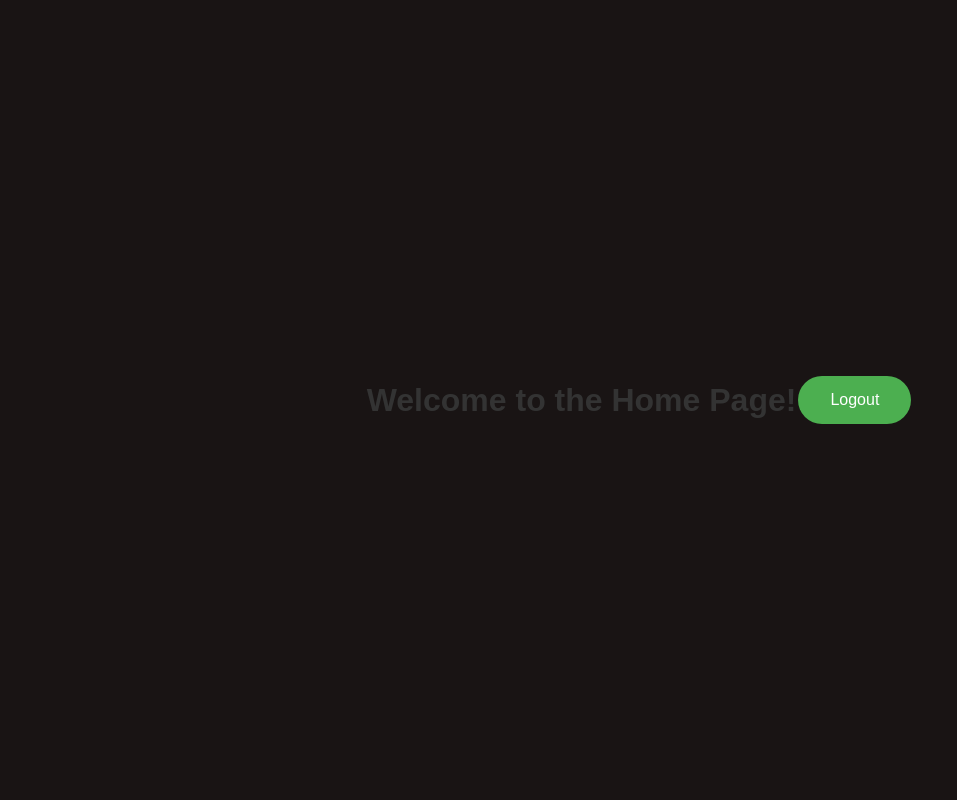
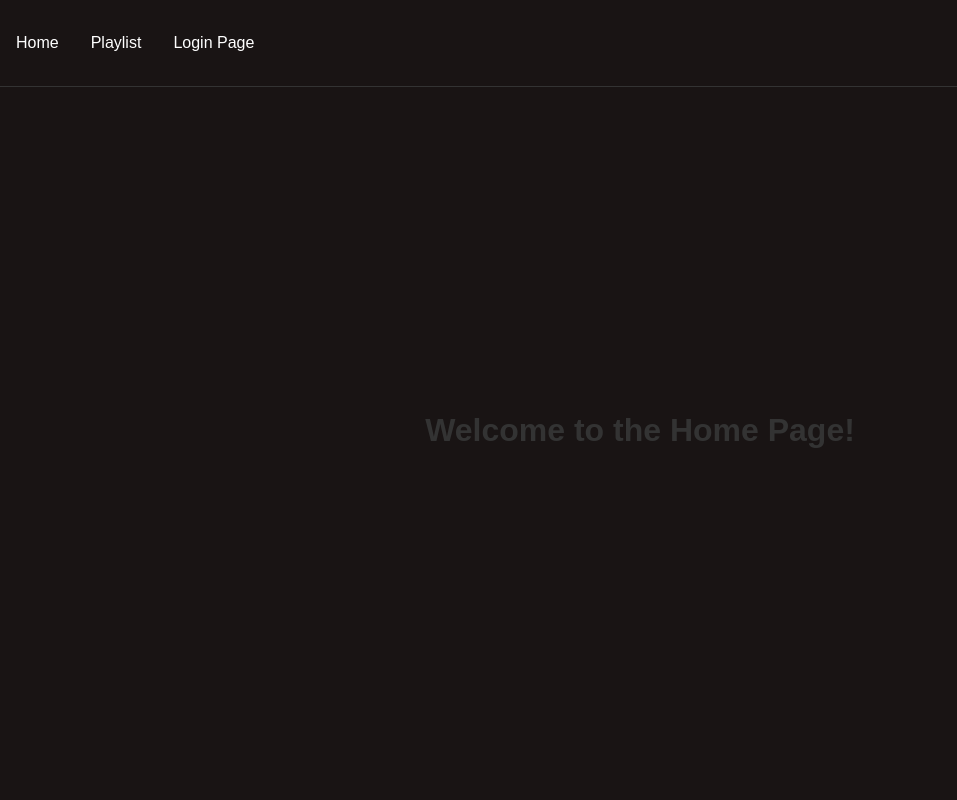
Before and after one commit to Merlijnos/JukeBox-MPA, a Django app: page /home/ in a window 1280 px wide. Shown: the whole page, without its empty margins (0-957 px from the left). Run offline with Django 5.2, Linux system fonts and the light colour scheme; a user stored in the database is signed in; data that the repository does not hold is empty.

Commit message:
- Songs are playable from a playlist - Added css styling to the pages - navbar - Database works now

```diff
--- a/Jukebox/Jukebox/settings.py
+++ b/Jukebox/Jukebox/settings.py
@@ -81,7 +81,6 @@ DATABASES = {
     }
 }
 
-
 # Password validation
 # https://docs.djangoproject.com/en/5.0/ref/settings/#auth-password-validators
 
--- a/Jukebox/Mpapp/spotify.py
+++ b/Jukebox/Mpapp/spotify.py
@@ -26,3 +26,11 @@ def get_playlist(playlist_id, auth_token):
     r = requests.get(f"https://api.spotify.com/v1/playlists/{playlist_id}", headers=headers)
     data = r.json()
     return data
+
+def get_track(track_id, auth_token):
+    headers = {
+        "Authorization": f"Bearer {auth_token}"
+    }
+    r = requests.get(f"https://api.spotify.com/v1/tracks/{track_id}", headers=headers)
+    data = r.json()
+    return data
--- a/Jukebox/Mpapp/static/Mpapp/styles.css
+++ b/Jukebox/Mpapp/static/Mpapp/styles.css
@@ -74,6 +74,43 @@ input[type=text], input[type=password] {
 
 button, input[type=text], input[type=password], input[type=email] {
     border-radius: 40px; /* Adjust as needed */
+}
+
+.navbar {
+    position: fixed;
+    top: 0;
+    width: 100%;
+    background-color: #191414;
+    padding: 20px;
+    border-bottom: 1px solid #333;
+    z-index: 1;
+}
+
+body {
+    padding-top: 60px; /* Adjust as needed */
+}
+
+.navbar ul {
+    list-style-type: none;
+    margin: 0;
+    padding: 0;
+    overflow: hidden;
+}
+
+.navbar li {
+    float: left;
+}
+
+.navbar li a {
+    display: block;
+    color: white;
+    text-align: center;
+    padding: 14px 16px;
+    text-decoration: none;
+}
+
+.navbar li a:hover {
+    background-color: #4CAF50;
 }
 
 .song-grid {
@@ -195,6 +232,17 @@ button, input[type=text], input[type=password], input[type=email] {
     text-align: left;
 }
 
+.song-table tr {
+    transition: background-color 0.3s ease, box-shadow 0.3s ease; /* Add transition effects */
+    border-radius: 10px; /* Add smooth borders */
+}
+
+.song-table tr:hover {
+    background-color: #4CAF50; /* Change this to the color you want */
+    box-shadow: 0px 0px 10px 3px rgb(76, 175, 80); /* Add glow effect */
+    border-radius: 10px;
+}
+
 @media screen and (max-width: 600px) {
     .song-table {
         width: 100%;
--- a/Jukebox/Mpapp/templates/Mpapp/home.html
+++ b/Jukebox/Mpapp/templates/Mpapp/home.html
@@ -6,9 +6,13 @@
     <link rel="stylesheet" type="text/css" href="{% static 'Mpapp/styles.css' %}">
 </head>
 <body>
+    <nav class="navbar">
+        <ul>
+            <li><a href="{% url 'home' %}">Home</a></li>
+            <li><a href="{% url 'playlist_view' %}">Playlist</a></li>
+            <li><a href="{% url 'login' %}">Login Page</a></li>
+        </ul>
+    </nav>
     <h1>Welcome to the Home Page!</h1>
-        <button class="login-button">
-            <a href="{% url 'login' %}">Logout</a>
-        </button>
 </body>
 </html>
--- a/Jukebox/Mpapp/urls.py
+++ b/Jukebox/Mpapp/urls.py
@@ -8,7 +8,7 @@ urlpatterns = [
     path('register/', register, name='register'),
     path('login/', login_view, name='login'),
     path('logout/', LogoutViewGet.as_view(), name='logout'),
-    path('songs/<int:song_id>/', views.song_detail, name='song_detail'),
+    path('songs/<str:song_id>/', views.song_detail, name='song_detail'),
     path('song_detail/', views.all_songs, name='all_songs'),
     path('playlist/', views.playlist_view, name='playlist_view'),
     path('playlist_detail/<str:playlist_id>/', views.playlist_detail_view, name='playlist_detail_view'),
--- a/Jukebox/Mpapp/views.py
+++ b/Jukebox/Mpapp/views.py
@@ -4,7 +4,7 @@ from .forms import LoginForm, RegisterForm
 from .models import Playlist, Song
 from django.contrib.auth.decorators import login_required
 from django.contrib.auth.views import LogoutView
-from .spotify import get_auth_token, get_playlist
+from .spotify import get_auth_token, get_playlist, get_track
 from django.http import HttpResponseRedirect
 from django.urls import reverse
 from urllib.parse import urlparse, parse_qs
@@ -56,7 +56,8 @@ def song_list(request, genre_id):
 
 @login_required
 def song_detail(request, song_id):
-    song = get_object_or_404(Song, id=song_id)
+    auth_token = get_auth_token()
+    song = get_track(song_id, auth_token)
     return render(request, 'Mpapp/song_detail.html', {'song': song})
 
 @login_required
--- a/Jukebox/manage.py
+++ b/Jukebox/manage.py
@@ -17,10 +17,6 @@ def main():
         ) from exc
     execute_from_command_line(sys.argv)
 
-    from Mpapp.models import Genre
-    new_genre = Genre(name="New Genre")
-    new_genre.save()
-
 
 if __name__ == '__main__':
     main()
```
Also changed, not shown: Jukebox/Mpapp/templates/Mpapp/all_songs.html (deleted, +0 -16 lines), Jukebox/Mpapp/templates/Mpapp/playlist_detail.html (+52 -2 lines), Jukebox/Mpapp/templates/Mpapp/song_detail.html (deleted, +0 -14 lines), Jukebox/db.sqlite3.
